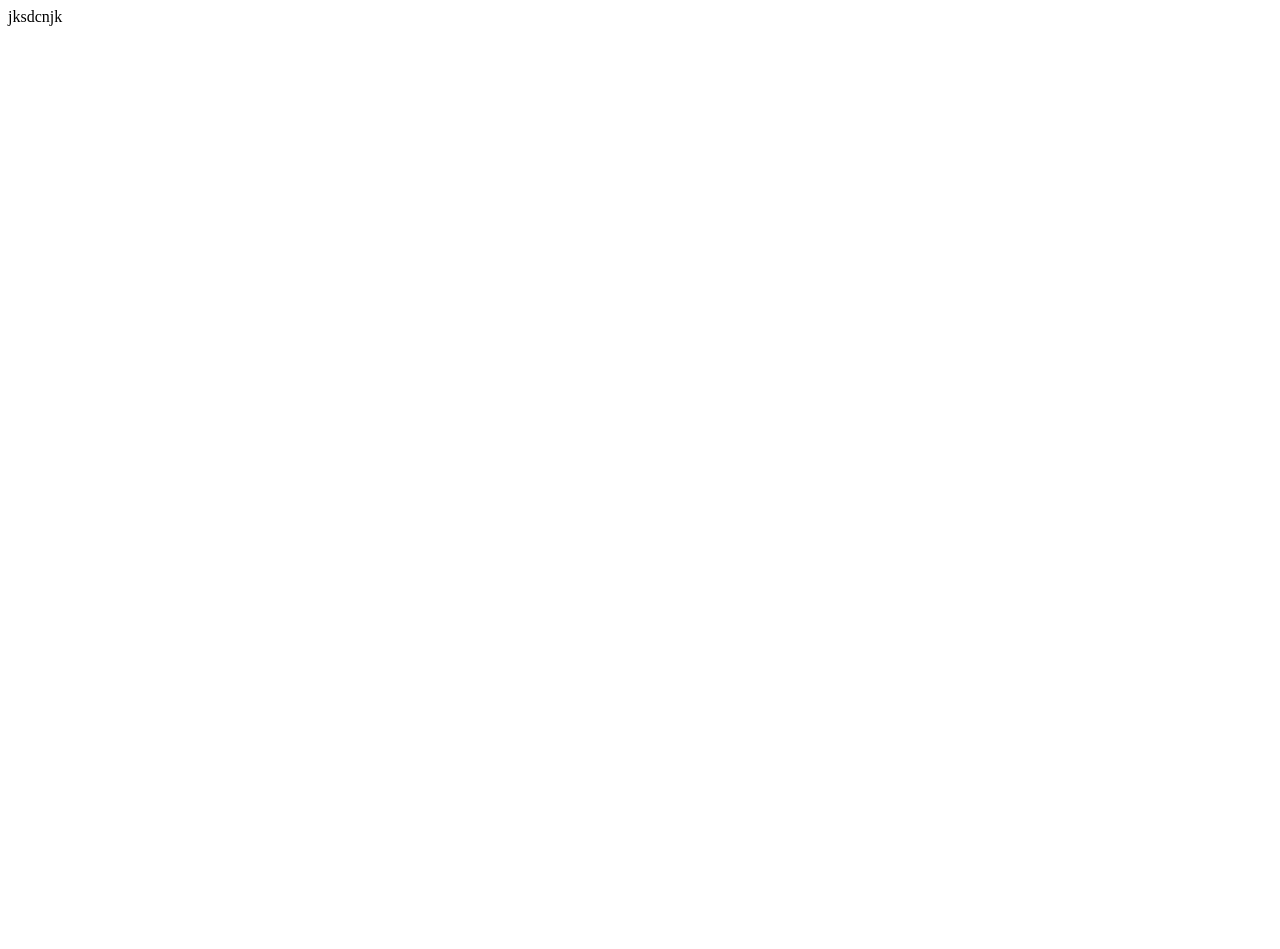
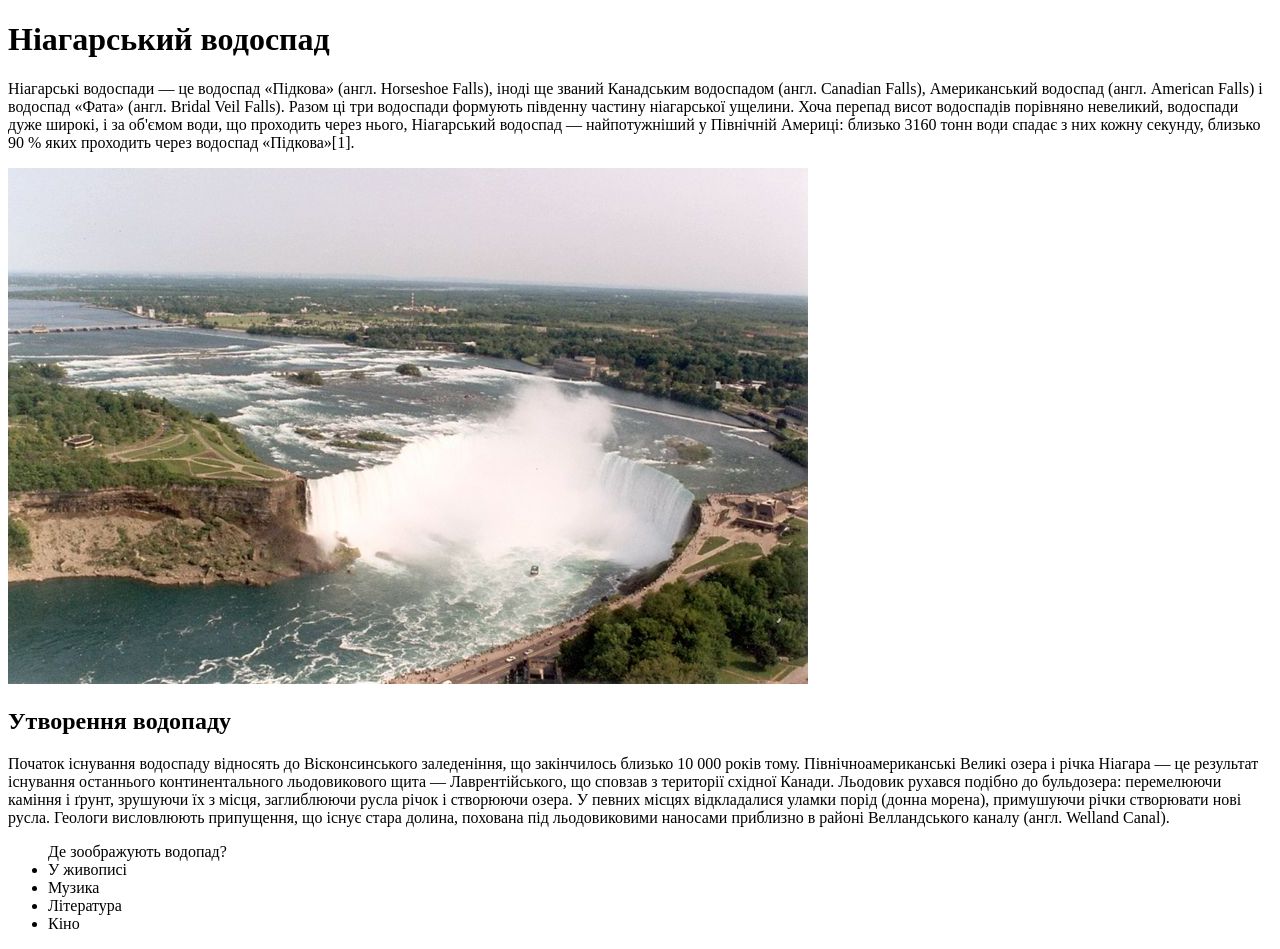
Before and after one commit to IhorZviahin/htmllesson1, a plain HTML site: page index.html in a window 1280 px wide. Before the commit the page ends 800 px from the top, so only its background shows below. Drawn offline with Linux system fonts and the light colour scheme.

Commit message:
information for Niagara Falls

```diff
--- a/index.html
+++ b/index.html
@@ -1,13 +1,39 @@
 <!doctype html>
-<html >
+<html lang="ua">
 <head>
     <meta charset="UTF-8">
     <meta name="viewport"
           content="width=device-width, user-scalable=no, initial-scale=1.0, maximum-scale=1.0, minimum-scale=1.0">
     <meta http-equiv="X-UA-Compatible" content="ie=edge">
-    <title>Document</title>
+    <title>Ниагара Фолс</title>
 </head>
 <body>
-<p1>jksdcnjk</p1>
+<h1>Ніагарський водоспад</h1>
+<p>Ніагарські водоспади — це водоспад «Підкова» (англ. Horseshoe Falls), іноді ще званий Канадським водоспадом (англ.
+    Canadian Falls), Американський водоспад (англ. American Falls) і водоспад «Фата» (англ. Bridal Veil Falls). Разом ці
+    три водоспади формують південну частину ніагарської ущелини. Хоча перепад висот водоспадів порівняно невеликий,
+    водоспади дуже широкі, і за об'ємом води, що проходить через нього, Ніагарський водоспад — найпотужніший у Північній
+    Америці: близько 3160 тонн води спадає з них кожну секунду, близько 90 % яких проходить через водоспад
+    «Підкова»[1].</p>
+
+<img src="img/800px-Niagara_watervallen_canada.jpg" alt="водоспад">
+
+<H2>Утворення водопаду</H2>
+
+<p> Початок існування водоспаду відносять до Вісконсинського заледеніння, що закінчилось близько 10 000 років тому.
+    Північноамериканські Великі озера і річка Ніагара — це результат існування останнього континентального льодовикового
+    щита — Лаврентійського, що сповзав з території східної Канади. Льодовик рухався подібно до бульдозера: перемелюючи
+    каміння і ґрунт, зрушуючи їх з місця, заглиблюючи русла річок і створюючи озера. У певних місцях відкладалися уламки
+    порід (донна морена), примушуючи річки створювати нові русла. Геологи висловлюють припущення, що існує стара долина,
+    похована під льодовиковими наносами приблизно в районі Велландського каналу (англ. Welland Canal).</p>
+
+<ul>
+    Де зоображують водопад?
+    <li>У живописі</li>
+    <li>Музика</li>
+    <li>Література</li>
+    <li>Кіно</li>
+</ul>
+
 </body>
 </html>
```
Also changed, not shown: img/800px-Niagara_watervallen_canada.jpg (added).
